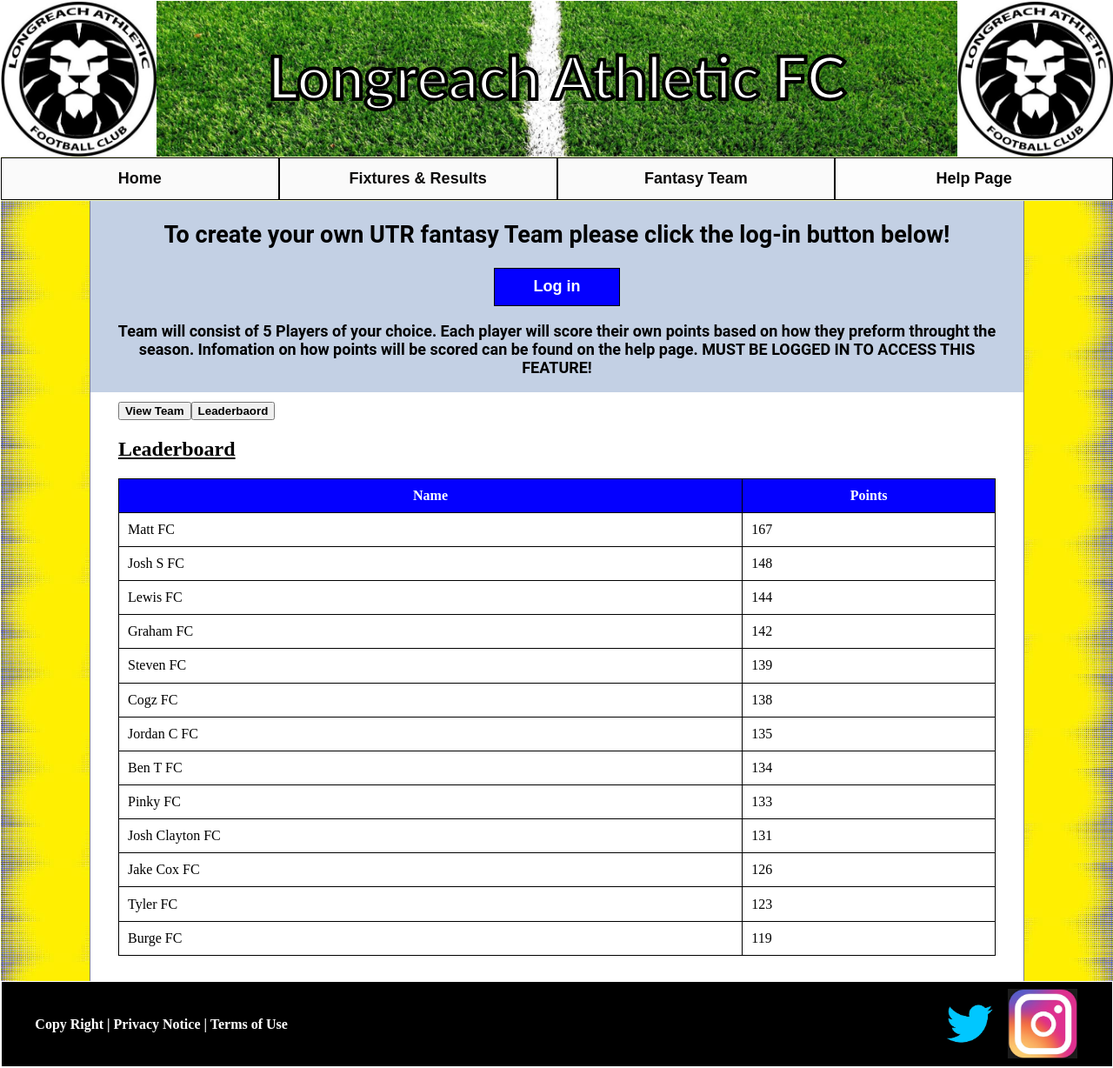
After one commit to carroll4/Longreach_Project, a PHP site: page /leaderboard.php in a window 1280 px wide. The commit adds this page. Shown: the whole page at 87% size. Run offline with PHP 8.4, Linux system fonts and the light colour scheme; data comes from the database, SQL or seed files in the repository.

Commit message:
new leaderboard page added

```diff
--- a/longreach/help.php
+++ b/longreach/help.php
@@ -74,7 +74,9 @@ require_once 'includes/login_view.inc.php';
                                  Game played = 1 Point <br>
                                  MOTM = 2 Points <br>
                                  Yellow card = -1 Point <br>
+                                 Red card = -3 Point <br>
                                  Donkey = -2 Points <br>
+                                 Missed pen = -2 Points <br>
                                 <br>
                              <u>(Points will be updates 24 hours after matches)</u><br>
                             </p>
--- a/longreach/includes/login_view.inc.php
+++ b/longreach/includes/login_view.inc.php
@@ -4,9 +4,9 @@ declare(strict_types=1);
 
 function output_username(){
     if (isset($_SESSION['user_id'])) {
-        echo "you are logged in as " . $_SESSION["user_username"];
+        echo "You are logged in as: " . $_SESSION["user_username"];
     } else {
-        echo "you are not logged in";
+        echo "You are not logged in";
     }
 }
 
--- /dev/null
+++ b/longreach/leaderboard.php
@@ -0,0 +1,87 @@
+<?php
+include 'includes/connect.inc.php';
+require_once 'includes/config_session.inc.php';
+require_once 'includes/signup_view.inc.php';
+require_once 'includes/login_view.inc.php';
+
+?>
+
+<!DOCTYPE html>
+<html>
+    <head>
+        <link rel="stylesheet" href="stylesheet.css">
+    </head>
+    <body>
+        <div class="grid-container">
+            <div class="logo">
+                <img src="Images/logo.jpg" id="logoleft">
+                <img src="Images/logo.jpg" id="logoright">
+                <h1 id="title">Longreach Athletic FC</h1>
+                <h1 id="phonetitle">Longreach Athletic FC</h1>
+            </div>
+
+            <div class="nav"><div class="btn-group">
+                <button class="buttons home" onclick="location.href='home.php'"><b>Home</b></button>
+                <button class="buttons fixtures" onclick="location.href='fixtures.php'"><b>Fixtures & Results</b></button>
+                <button class="buttons fantasy" onclick="location.href='fantasy_team.php'"><b>Fantasy Team</b></button>
+                <button class="buttons team" onclick="location.href='help.php'"><b>Help Page</b></button>
+            </div></div>
+
+            <div class="footer">
+                <a href="https://www.instagram.com/longreach_afc/?hl=en-gb" target="_blank"><img src="Images/insta.jpg" style="float: right; width: 80px; height: 80px; padding: 2px;"></a>
+                <a href="https://twitter.com/longreachutr" target="_blank"><img src="Images/twitter.png" style="float: right; width: 80px; height: 80px; padding: 2px;"></a>
+                <br>
+                <p style="float: left;"><b>Copy Right | Privacy Notice | Terms of Use</b></p>
+            </div>
+
+            <div class="mid">
+                <h2>To create your own UTR fantasy Team please click the log-in button below! </h2>
+                <?php
+                if (!isset($_SESSION["user_id"])) { ?>
+                <button class="buttons join" onclick="location.href='log_in.php'"><b>Log in</b></button>
+                <?php } ?>
+                <?php if (isset($_SESSION["user_id"])) { ?>
+                <button class="buttons join" onclick="location.href='log_in.php'"><b>Logout</b></button>
+                 <?php }?>
+                <br>
+                <p><b>Team will consist of 5 Players of your choice.
+                     Each player will score their own points based on how they preform throught the season.
+                    Infomation on how points will be scored can be found on the help page. MUST BE LOGGED IN TO ACCESS THIS FEATURE!</b></p>
+
+            </div>
+
+            <div class="lower">
+                <div class="btn-group">
+                    <button class="button view_team" onclick="location.href='fantasy_team.php'"><b>View Team</b></button>
+                    <button class="button leaderboard" onclick="location.href='leaderboard.php'"><b>Leaderbaord</b></button>
+                </div>
+                <h2 style="float: left;"><b><u>Leaderboard</u></b></h2>
+                <?php
+                $sql = "SELECT * FROM `team_db` ORDER BY `team_db`.`team_total` DESC";
+                $result = $conn->query($sql);
+
+                if ($result->num_rows > 0) {
+                    echo "<table><tr><th>Name</th><th>Points</th></tr>";
+                    // output data of each row
+                    while($row = $result->fetch_assoc()) {
+                        echo "<tr><td>" . $row["team_name"]. "</td><td>" . $row["team_total"]. "</td></tr>";
+                    }
+                        echo "</table>";
+                    } else {
+                        echo "0 results";
+                }
+                $conn->close();
+                ?>
+                <br>
+
+            </div>
+            <div class="left">
+                <p></p>
+            </div>
+
+            <div class="right">
+                <p></p>
+            </div>
+        </div>
+    </body>
+</html>
```
Also changed, not shown: longreach/fantasy_team.php (+10 -0 lines), longreach/log_in.php (+16 -4 lines).
